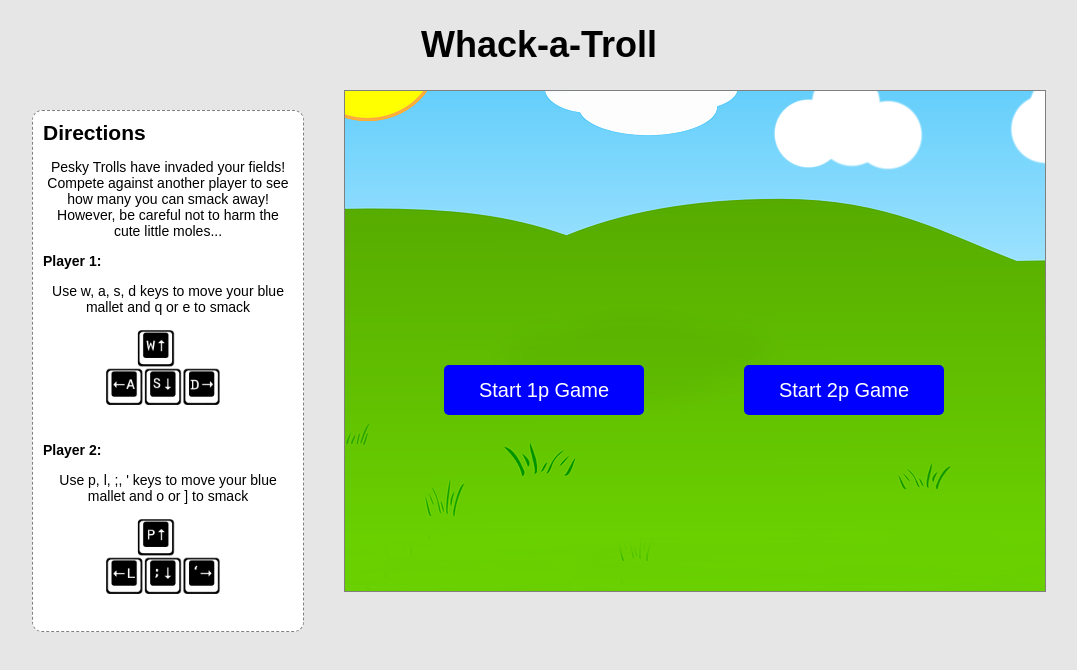
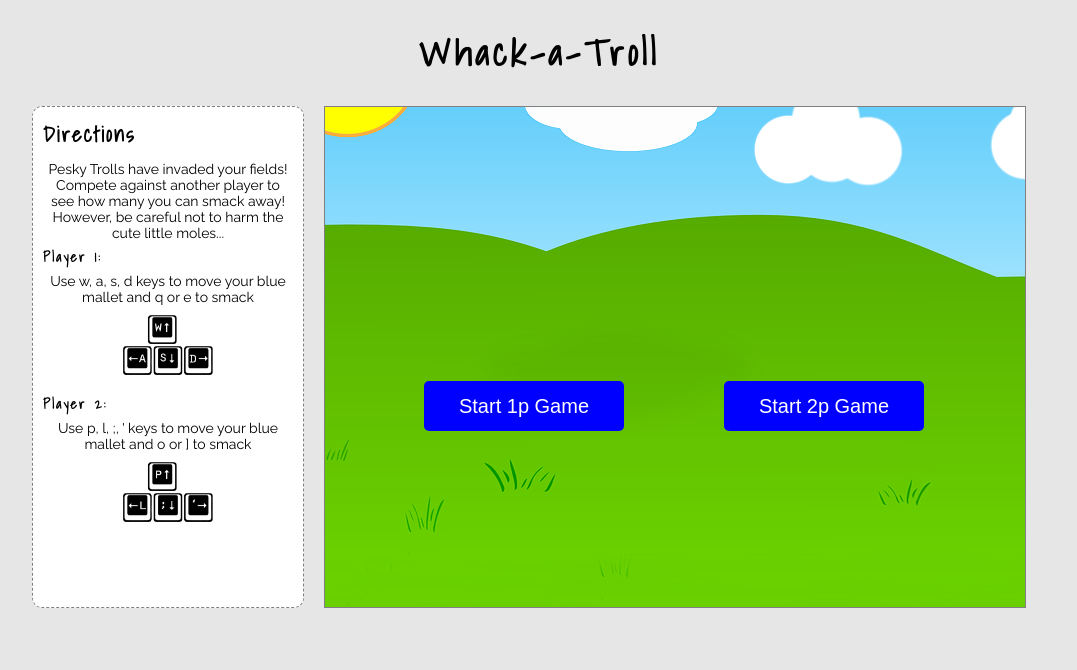
Before and after one commit to emwads/whack-a-troll, a plain HTML site: page index.html in a window 1280 px wide. Shown: the whole page, without its empty margins (101-1178 px from the left). Drawn offline with Linux system fonts and the light colour scheme.

Commit message:
updated styling

```diff
--- a/index.html
+++ b/index.html
@@ -4,6 +4,8 @@
     <meta charset="utf-8" />
     <title>Whack-a-Troll</title>
     <link rel="stylesheet" href="./style.css" media="screen" charset="utf-8">
+    <link href="https://fonts.googleapis.com/css?family=Raleway|Shadows+Into+Light" rel="stylesheet">
+
     <script src="./lib/bundle.js" charset="utf-8"></script>
     <script src="./lib/keymaster.js" charset="utf-8"></script>
   </head>
@@ -16,7 +18,6 @@
     </header>
 
     <section class='game-screen'>
-      <article>
 
         <aside class='directions'>
           <h2>Directions</h2>
@@ -42,7 +43,6 @@
             <img src="image/wasd2.png" alt="controls" />
           </p>
         </aside>
-      </article>
 
 
       <section class='game-canvas'>
--- a/style.css
+++ b/style.css
@@ -1,11 +1,13 @@
 body {
-  font-family: sans-serif;
   background-color:  #e6e6e6;
   font-size: 18px;
+  font-family: 'Raleway', sans-serif;
+
 }
 
 p {
   text-align: center;
+  margin: 5px;
 }
 
 canvas {
@@ -64,8 +66,9 @@ aside {
 }
 
 .directions img {
-  height: 75px;
-  padding: 15px 25px 20px 15px;  /*float: right;*/
+  height: 60px;
+  padding: 10px;
+  /*float: right;*/
 }
 
 span {
@@ -105,7 +108,8 @@ img {
 
 h4 {
   margin: 0;
-
+  font-family: 'Shadows Into Light', cursive;
+  letter-spacing: 2px;
 }
 
 h3 {
@@ -115,10 +119,14 @@ h3 {
 h2 {
   display: block;
   margin: 10px 0;
+  font-family: 'Shadows Into Light', cursive;
+  letter-spacing: 2px;
 }
 
 h1 {
     text-align: center;
+    font-family: 'Shadows Into Light', cursive;
+    letter-spacing: 4px;
 }
 
 .hidden{
```
